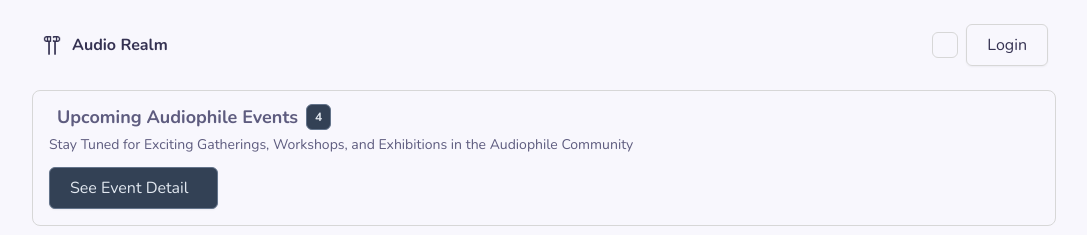
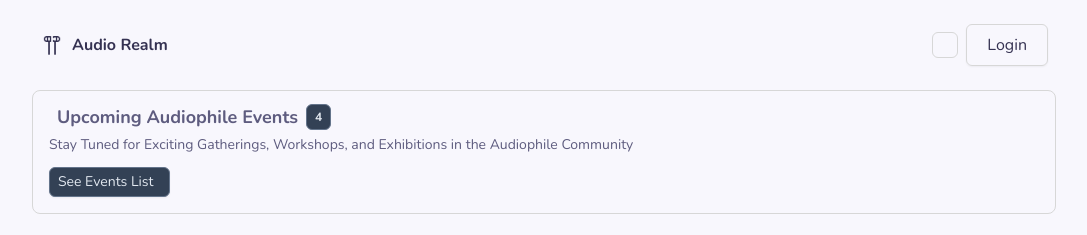
Before and after one commit to dwiwijaya/audio-realm, a Next.js app: page / in a window 1280 px wide. Shown: the top 235 px of the page, without its empty margins (136-1223 px from the left). Built offline with nearby package versions, Linux system fonts and the light colour scheme.

Commit message:
style: transition btn event

```diff
--- a/src/components/view/home/HomeEvent.jsx
+++ b/src/components/view/home/HomeEvent.jsx
@@ -8,8 +8,8 @@ const HomeEvent = () => {
         <i className="bx bx-calendar"></i> Upcoming Audiophile Events <span className="badge bg-secondary">4</span>
       </h1>
       <p className='text-sm mt-1'>Stay Tuned for Exciting Gatherings, Workshops, and Exhibitions in the Audiophile Community</p>
-      <Link className='btn bg-secondary flex items-center mt-3 mb-1' href='/'>
-        See Event Detail <i className="bx bx-right-arrow-alt"></i>
+      <Link className='group btn btn-sm bg-secondary flex items-center mt-3 mb-1' href='/'>
+        See Events List <i className="bx bx-right-arrow-alt group-hover:ml-1 transition-base"></i>
       </Link>
     </div>
   )
```
